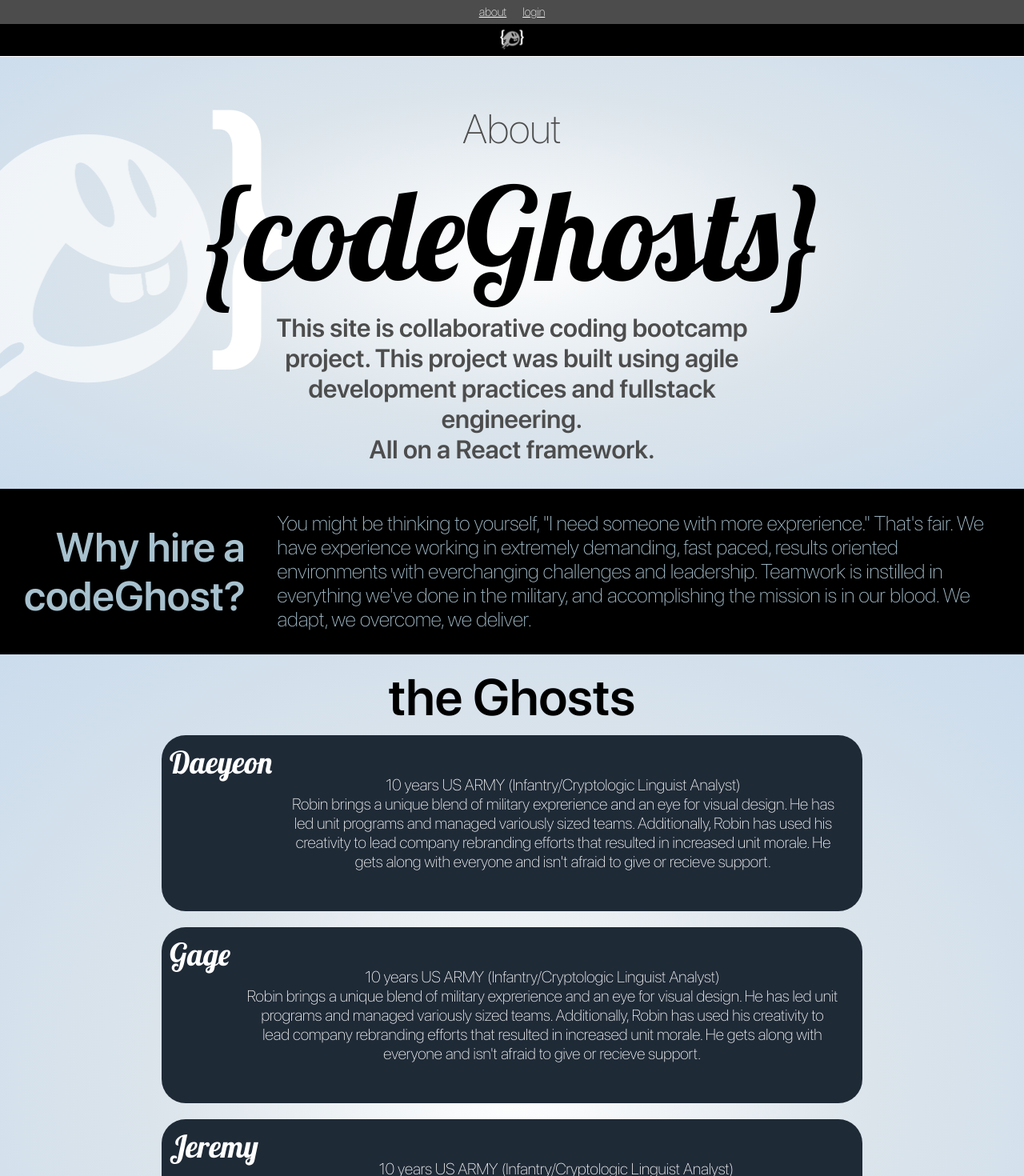
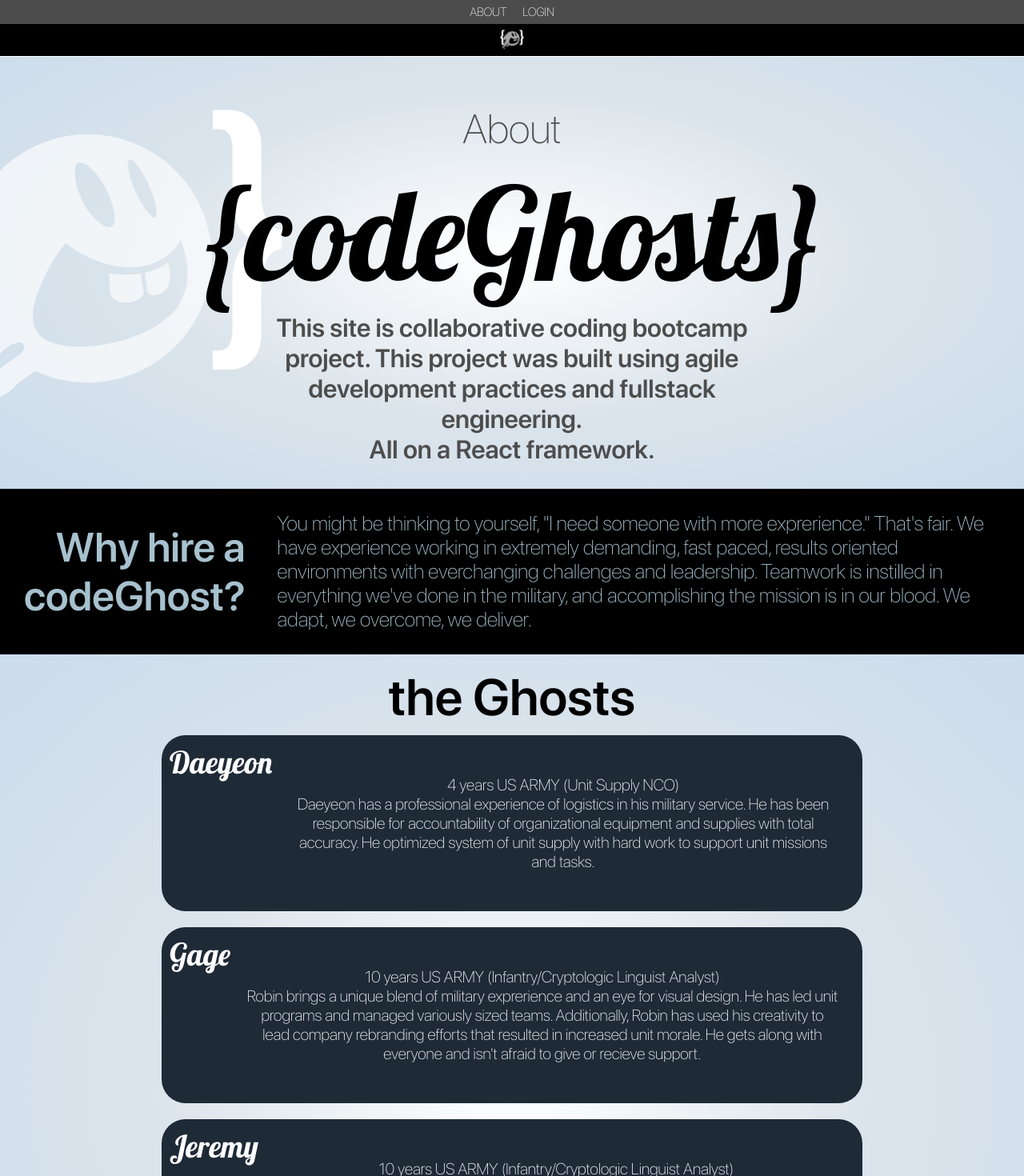
Before and after one commit to Gglws/Code-Ghost, a React (Create React App) app: page /about in a window 1280 px wide. Shown: the top 1470 px of the page at 80% size. Built offline with nearby package versions, Linux system fonts and the light colour scheme.

Commit message:
navbar working

```diff
--- a/public/index.html
+++ b/public/index.html
@@ -10,6 +10,7 @@
     />
     <title>codeGhosts</title>
     <link rel="shortcut icon" type="image/png" href="CG.PNG">
+    <link rel="stylesheet" href="https://fonts.googleapis.com/css2?family=Material+Symbols+Outlined:opsz,wght,FILL,GRAD@20..48,100..700,0..1,-50..200" />
 
   </head>
   <body>
--- a/src/FormFooter.js
+++ b/src/FormFooter.js
@@ -130,7 +130,7 @@ const FormFooter = () => {
         </motion.div>
       ) : (
         <div className="contactUs" onClick={showForm}>
-          Contact Us!
+          Contact Us! <span class="material-symbols-outlined">contact_page</span>
         </div>
       )}
     </footer>
--- a/src/PlaceholderSqlBox.js
+++ b/src/PlaceholderSqlBox.js
@@ -28,7 +28,7 @@ function PlaceholderSqlBox() {
           <p className="bulletPoint">Heroku/Render Deployment</p>
           <a
             href="https://www.linkedin.com/in/daeyeon-cho-20a503225/"
-            className="button"
+            className="button-linkedin"
           >
             LinkedIn
           </a>
@@ -46,7 +46,7 @@ function PlaceholderSqlBox() {
           <p className="bulletPoint">Java</p>
           <p className="bulletPoint">RESTful API</p>
           <p className="bulletPoint">Heroku/Render Deployment</p>
-          <a href="https://www.linkedin.com/in/gage-lewis1/" className="button">
+          <a href="https://www.linkedin.com/in/gage-lewis1/" className="button-linkedin">
             LinkedIn
           </a>
         </div>
@@ -65,7 +65,7 @@ function PlaceholderSqlBox() {
           <p className="bulletPoint">Heroku/Render Deployment</p>
           <a
             href="https://www.linkedin.com/in/jeremyrlinder/"
-            className="button"
+            className="button-linkedin"
           >
             LinkedIn
           </a>
@@ -83,7 +83,7 @@ function PlaceholderSqlBox() {
           <p className="bulletPoint">Git</p>
           <p className="bulletPointLesser">RESTful API</p>
           <p className="bulletPointLesser">Heroku/Render Deployment</p>
-          <a href="https://www.linkedin.com/in/rmkluis/" className="button">
+          <a href="https://www.linkedin.com/in/rmkluis/" className="button-linkedin">
             LinkedIn
           </a>
         </div>
--- a/src/components/FooterAbout.js
+++ b/src/components/FooterAbout.js
@@ -5,13 +5,10 @@ const FooterAbout = () => {
         <div className="footer-about">
           <div className="footer-about-title">the Ghosts</div>
           <div className="footer-about-info">
-            Daeyeon<p className="footP">          10 years US ARMY (Infantry/Cryptologic Linguist Analyst)<br/>
-              Robin brings a unique blend of military exprerience and an eye for
-              visual design. He has led unit programs and managed variously
-              sized teams. Additionally, Robin has used his creativity to lead
-              company rebranding efforts that resulted in increased unit morale.
-              He gets along with everyone and isn't afraid to give or recieve
-              support.</p>
+            Daeyeon<p className="footP">          4 years US ARMY (Unit Supply NCO)<br/>
+            Daeyeon has a professional experience of logistics in his military service.
+            He has been responsible for accountability of organizational equipment and supplies with total accuracy.
+            He optimized system of unit supply with hard work to support unit missions and tasks.</p>
           </div>
           <div className="footer-about-info">
             Gage<p className="footP">          10 years US ARMY (Infantry/Cryptologic Linguist Analyst)<br/>
--- /dev/null
+++ b/src/components/Navbar/Navbar.css
@@ -0,0 +1,17 @@
+.navbar {
+    display: flex;
+    justify-content: center;
+    top: 0;
+    color: skyblue;
+    margin-left: 10px;
+}
+
+/* .nav-icon {
+    display: block;
+    top: 0;
+    right: 0;
+    position: relative;
+    transform: translate(-100%, 50%);
+    font-size: 3.0rem;
+    cursor: pointer;
+} */
--- /dev/null
+++ b/src/components/Navbar/Navbar.js
@@ -0,0 +1,25 @@
+//navbar on the top right for extra function
+
+import React, {useState} from "react";
+// import { Link } from 'react-router-dom';
+import './Navbar.css'
+
+const Navbar = () => {
+    const [click, setClick] = useState(false);
+    const handleClick =() => {
+        setClick(!click)
+        // alert('Not ready yet');
+    };
+
+    return (
+        <>
+            <nav className='navbar'>
+                <div className='menu-icon' onClick={handleClick}>
+                    <span className='material-symbols-outlined'>{click ? 'menu' : 'close'}</span>
+                </div>
+            </nav>
+        </>
+    )
+}
+
+export default Navbar
--- a/src/robin/HeaderMenu.css
+++ b/src/robin/HeaderMenu.css
@@ -23,11 +23,21 @@
 .nav-btn-about {
   display: flex;
   justify-content: center;
+  text-decoration: none;
+}
+.nav-btn-about:hover {
+  background: skyblue;
+  transition: 250ms;
 }
 
 .nav-btn-login {
   display: flex;
   justify-content: center;
+  text-decoration: none;
+}
+.nav-btn-login:hover {
+  background: skyblue;
+  transition: 250ms;
 }
 
 .welcome {
--- a/src/robin/HeaderMenu.js
+++ b/src/robin/HeaderMenu.js
@@ -1,6 +1,7 @@
 import React from "react";
 import { Link } from "react-router-dom";
 import "./HeaderMenu.css";
+// import Navbar from "../components/Navbar/Navbar.js";
 
 function HeaderMenu() {
 
@@ -29,12 +30,13 @@ function HeaderMenu() {
   } else {
   return (
     <div className="page-nav-container">
+        {/* <Navbar /> */}
       <div className="page-nav-btn">
         <Link to="/about" className="nav-btn-about">
-          about
+          ABOUT
         </Link>
         <Link to="/login" className="nav-btn-login">
-          login
+          LOGIN
         </Link>
       </div>
     </div>
--- a/src/styles.css
+++ b/src/styles.css
@@ -249,7 +249,7 @@ p.bulletPointLesser {
   width: 90%;
 }
 
-a.button {
+a.button-linkedin {
   margin-left: 15%;
   margin-right: 15%;
   margin-top: 5%;
@@ -274,6 +274,9 @@ a.button {
   text-align: center;
   white-space: nowrap;
   background: #0071e3;
+}
+a.button-linkedin:hover {
+  color: black;
 }
 
 a:visited {
@@ -304,7 +307,8 @@ a:visited {
 }
 
 .contactUs:hover {
-  text-decoration: underline;
+  text-decoration: none;
+  color: skyblue;
 }
 
 .form {
```
